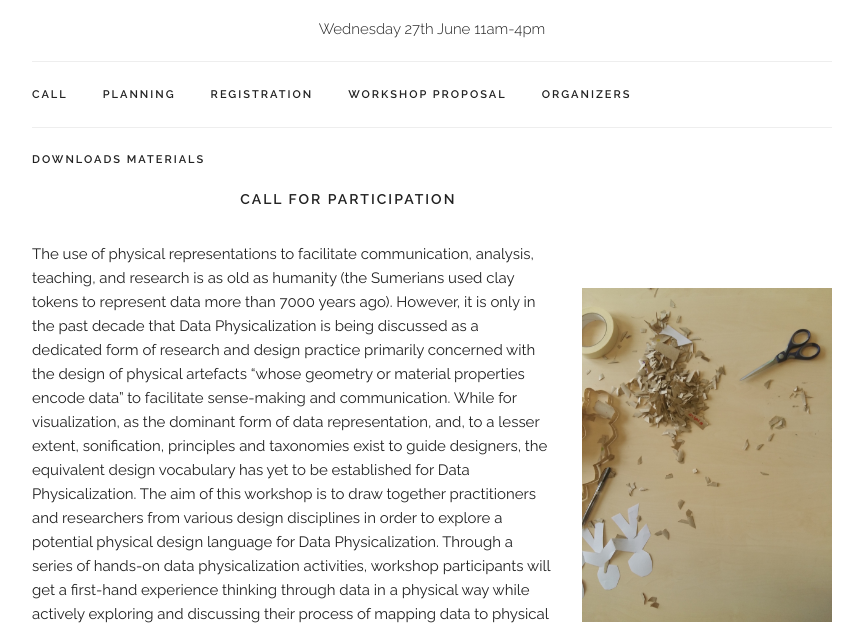
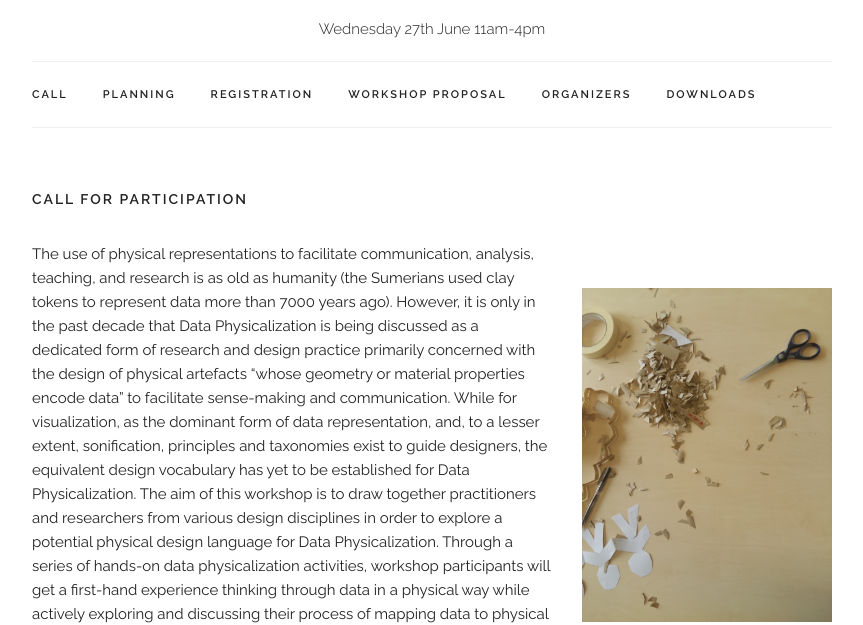
Before and after one commit to data-physicalisation/data-physicalisation.github.io, a plain HTML site: page index.html in a window 1280 px wide. Shown: the part 214-839 px from the top of the page, without its empty margins (208-1071 px from the left). Drawn offline with nearby package versions, Linux system fonts and the light colour scheme.

Commit message:
Update index.html

```diff
--- a/index.html
+++ b/index.html
@@ -55,7 +55,7 @@
           <li class="navbar-item"><a class="navbar-link" href="#registration">Registration</a></li>
           <li class="navbar-item"><a class="navbar-link" href="dist/DRS2018-v6.pdf" >Workshop proposal</a></li>
           <li class="navbar-item"><a class="navbar-link" href="#organizers">Organizers</a></li>
-          <li class="navbar-item"><a class="navbar-link" href="letsGetPhysical.zip">Downloads Materials</a></li>
+          <li class="navbar-item"><a class="navbar-link" href="letsGetPhysical.zip">Downloads</a></li>
         </ul>
       </div>
     </nav>
```
